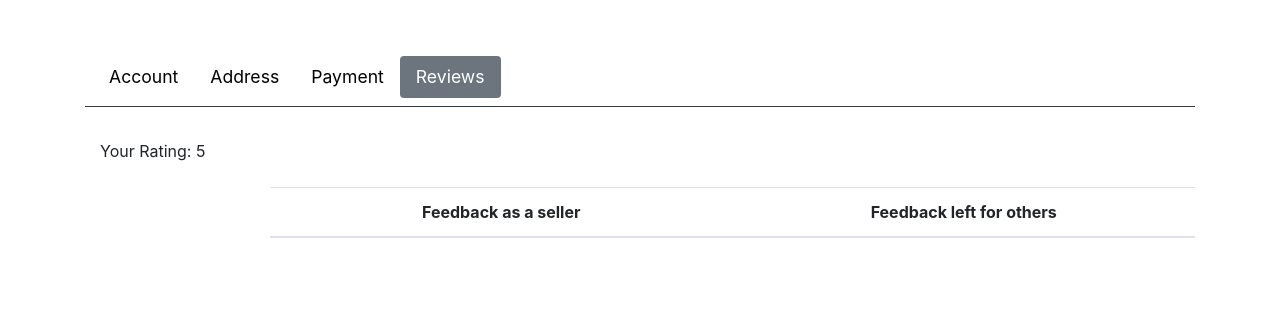
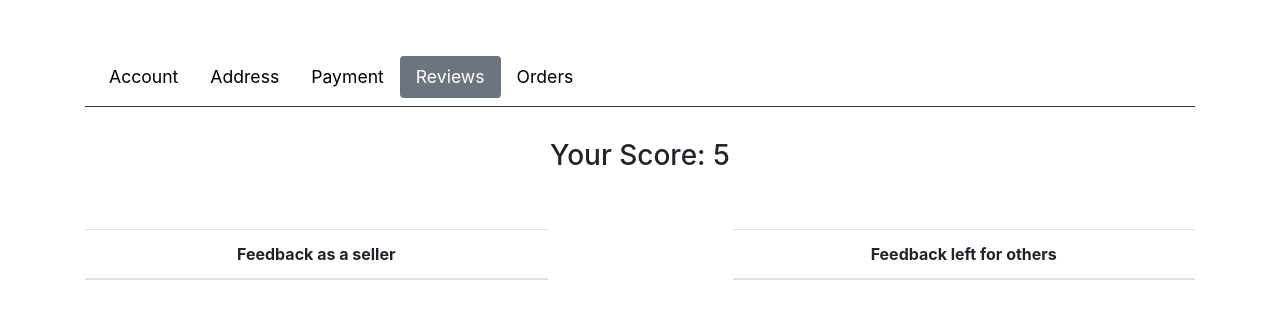
Before and after one commit to aandycen/FEbay, a Flask app: page /account in a window 1280 px wide, after a click on "Reviews". Shown: the part 56-375 px from the top of the page. Run offline with Flask 2, Linux system fonts and the light colour scheme; lists and menus that the app fills with data are empty; some libraries are stand-ins or nearby versions.

Commit message:
Made reviews and orders table

```diff
--- a/templates/account.html
+++ b/templates/account.html
@@ -38,6 +38,9 @@
         </li>
         <li class="nav-item">
           <a class="nav-link" id="reviewTab" data-toggle="tab" href="#reviewInfo" role="tab" aria-controls="reviewTab" aria-selected="false">Reviews</a>
+        </li>
+        <li class="nav-item">
+          <a class="nav-link" id="orderTab" data-toggle="tab" href="#orderInfo" role="tab" aria-controls="orderTab" aria-selected="false">Orders</a>
         </li>
       </ul>
       <div class="tab-content" id="editAccountTabsContent">
@@ -91,8 +94,9 @@
             </tbody>
           </table>
         </div>
-        <div class="tab-pane fade d-flex justify-content-between" id="reviewInfo" role="tabpanel" aria-labelledby="reviewInfo" style="margin-top: -25rem">
-          <div class="container" id="score">Your Rating: 5</div>
+        <div class="tab-pane fade" id="reviewInfo" role="tabpanel" aria-labelledby="reviewInfo" style="margin-top: -25rem">
+          <div class="container d-flex justify-content-center" id="score"><h3>Your Score: 5</h3></div>
+          <div class="d-flex justify-content-between">
             <table class="table table-striped col-5 mt-5" id="feedbackForYouTable">
               <thead>
                     <tr>
@@ -113,6 +117,21 @@
             </table>
         </div>
       </div>
+      <div class="tab-pane fade d-flex justify-content-center" id="orderInfo" role="tabpanel" aria-labelledby="orderInfo" style="margin-top: -25rem">
+        <table class="table table-striped col-12 mt-5" id="ordersTable">
+          <thead>
+                <tr>
+                    <th>Order Date</th>
+                    <th>Item Details</th>
+                    <th>Shipping Address</th>
+                    <th>Billing Address</th>
+                    <th>Payment</th>
+                </tr>
+          </thead>
+          <tbody id="ordersTableBody">
+          </tbody>
+        </table>
+      </div>
     </div>
   </body>
   <script src="{{url_for('static', filename='js/utils.js')}}"></script>
```
Lines whose indentation alone changed are shown as unchanged.
